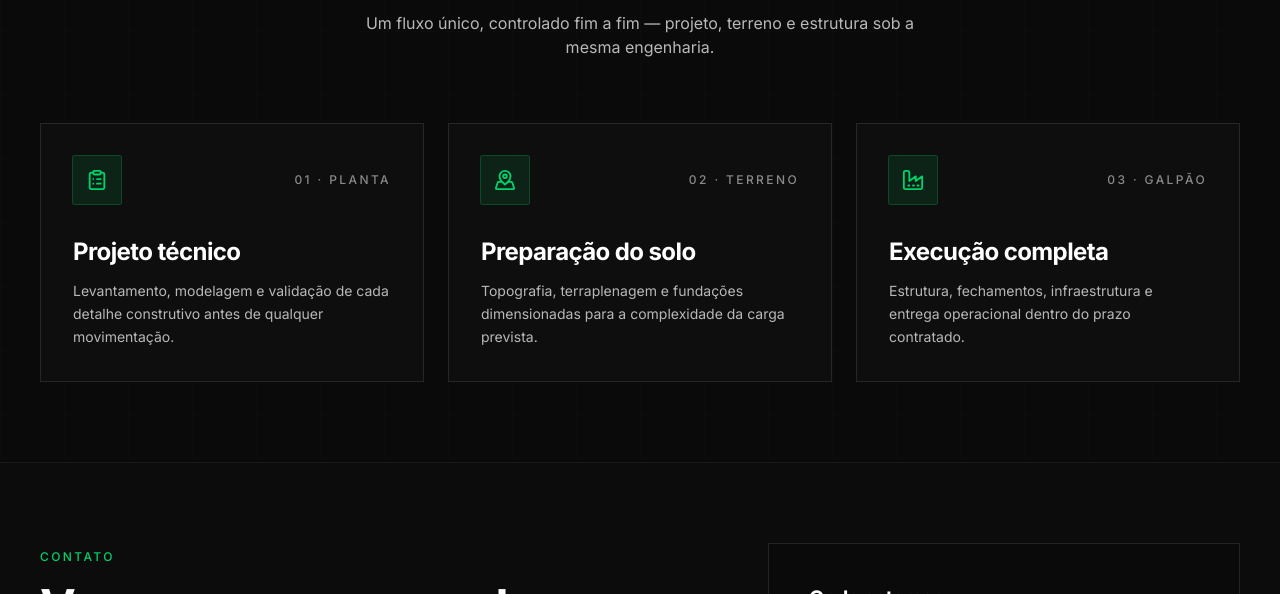
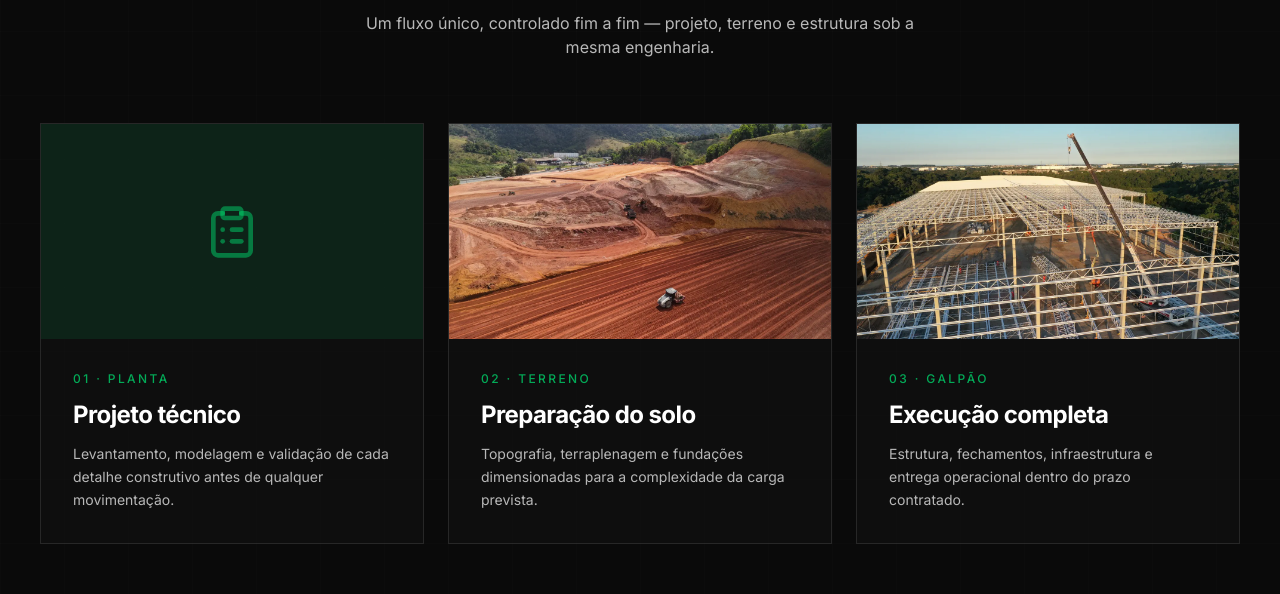
Before and after one commit to pedromoratti3-arch/aex-site, a Next.js app: page / in a window 1280 px wide. Shown: the part 3920-4514 px from the top of the page. Built offline with nearby package versions, Linux system fonts and the light colour scheme; no server answers.

Commit message:
feat: cards da seção Da planta à entrega com foto em cima do texto (Opção B)

```diff
--- a/src/components/AnimationSection.tsx
+++ b/src/components/AnimationSection.tsx
@@ -6,7 +6,8 @@
  */
 
 import { motion } from "framer-motion";
-import { ClipboardList, MapPinned, Factory } from "lucide-react";
+import Image from "next/image";
+import { ClipboardList } from "lucide-react";
 import FadeIn from "./FadeIn";
 
 const containerVariants = {
@@ -32,27 +33,38 @@ const cardVariants = {
   },
 };
 
-const STAGES = [
+type Stage = {
+  label: string;
+  title: string;
+  description: string;
+  image: string | null;
+  alt: string;
+};
+
+const STAGES: Stage[] = [
   {
-    icon: ClipboardList,
     label: "Planta",
     title: "Projeto técnico",
     description:
       "Levantamento, modelagem e validação de cada detalhe construtivo antes de qualquer movimentação.",
+    image: null,
+    alt: "",
   },
   {
-    icon: MapPinned,
     label: "Terreno",
     title: "Preparação do solo",
     description:
       "Topografia, terraplenagem e fundações dimensionadas para a complexidade da carga prevista.",
+    image: "/processos/processo-terreno.webp",
+    alt: "Terraplanagem em obra AEX",
   },
   {
-    icon: Factory,
     label: "Galpão",
     title: "Execução completa",
     description:
       "Estrutura, fechamentos, infraestrutura e entrega operacional dentro do prazo contratado.",
+    image: "/processos/processo-galpao.webp",
+    alt: "Estrutura metálica em montagem",
   },
 ];
 
@@ -88,21 +100,34 @@ export default function AnimationSection() {
           whileInView="visible"
           viewport={{ once: true, amount: 0.3 }}
         >
-          {STAGES.map((stage, i) => {
-            const Icon = stage.icon;
-            return (
-              <motion.div key={stage.label} variants={cardVariants}>
-                <article className="group relative flex h-full flex-col justify-between border border-white/10 bg-steel-900/60 p-8 transition-colors hover:border-accent/60">
-                  <div>
-                    <div className="flex items-center justify-between">
-                      <span className="inline-flex h-12 w-12 items-center justify-center rounded-sm bg-accent/10 text-accent ring-1 ring-accent/30 transition-colors group-hover:bg-accent group-hover:text-ink">
-                        <Icon size={22} />
-                      </span>
-                      <span className="text-xs font-medium uppercase tracking-[0.2em] text-steel-300">
+          {STAGES.map((stage, i) => (
+            <motion.div
+              key={stage.label}
+              variants={cardVariants}
+              className="h-full"
+            >
+              <article className="group relative flex h-full flex-col overflow-hidden border border-white/10 bg-steel-900/60 transition-colors hover:border-accent/60">
+                {stage.image ? (
+                  <div className="relative aspect-video w-full overflow-hidden">
+                    <Image
+                      src={stage.image}
+                      alt={stage.alt}
+                      fill
+                      sizes="(min-width: 768px) 33vw, 100vw"
+                      className="object-cover"
+                    />
+                  </div>
+                ) : (
+                  <div className="flex aspect-video w-full items-center justify-center bg-accent/10">
+                    <ClipboardList size={56} className="text-accent/50" />
+                  </div>
+                )}
+
+                <div className="flex flex-1 flex-col p-6 md:p-8">
+                  <span className="text-xs font-medium uppercase tracking-[0.2em] text-accent/80">
                     {String(i + 1).padStart(2, "0")} · {stage.label}
                   </span>
-                    </div>
-                    <h3 className="mt-8 text-2xl font-bold tracking-tight text-bone">
+                  <h3 className="mt-3 text-2xl font-bold tracking-tight text-bone">
                     {stage.title}
                   </h3>
                   <p className="mt-3 text-sm leading-relaxed text-steel-200">
@@ -116,8 +141,7 @@ export default function AnimationSection() {
                 />
               </article>
             </motion.div>
-            );
-          })}
+          ))}
         </motion.div>
       </div>
     </section>
```
Also changed, not shown: public/processos/processo-galpao.webp (added), public/processos/processo-terreno.webp (added). Lines whose indentation alone changed are shown as unchanged.
